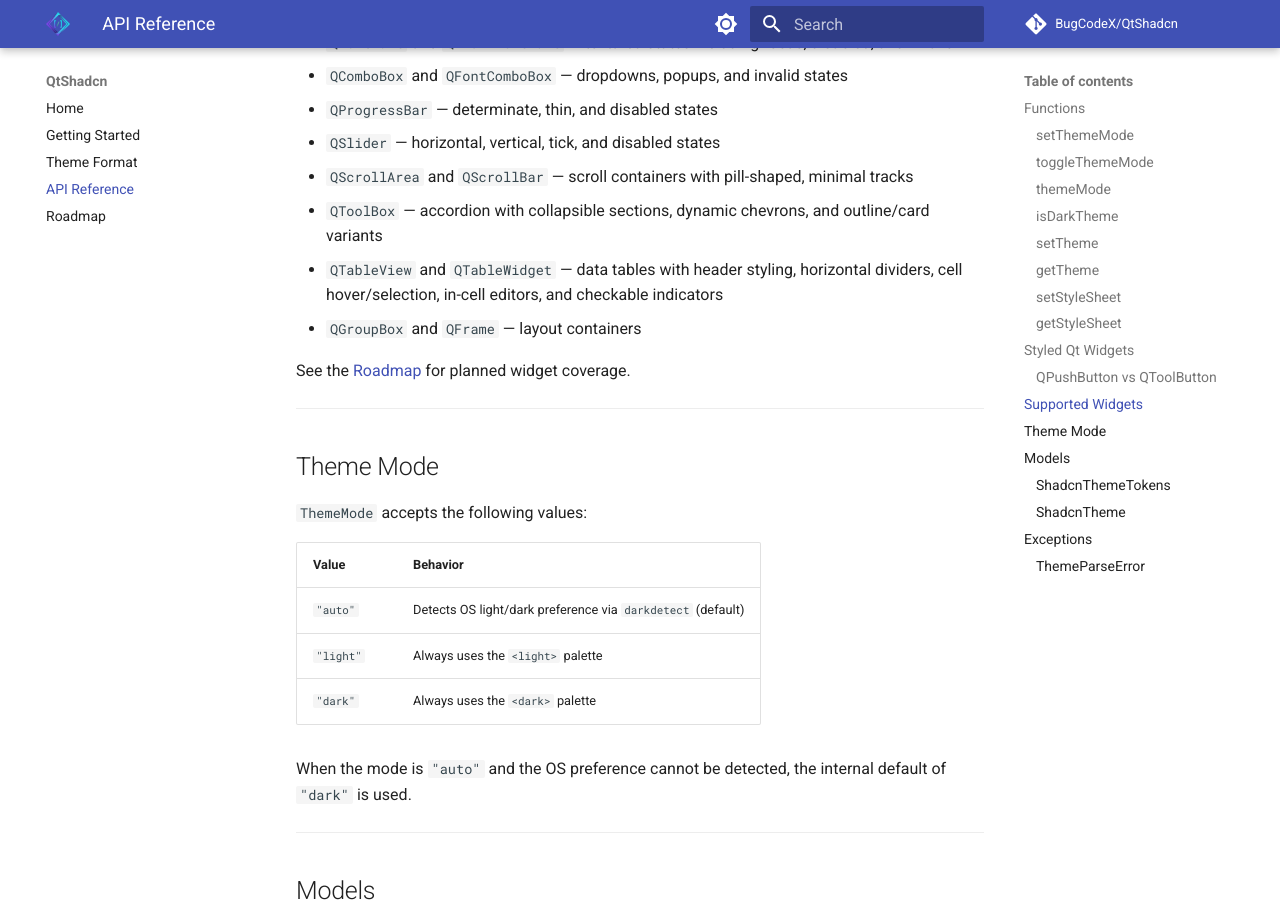
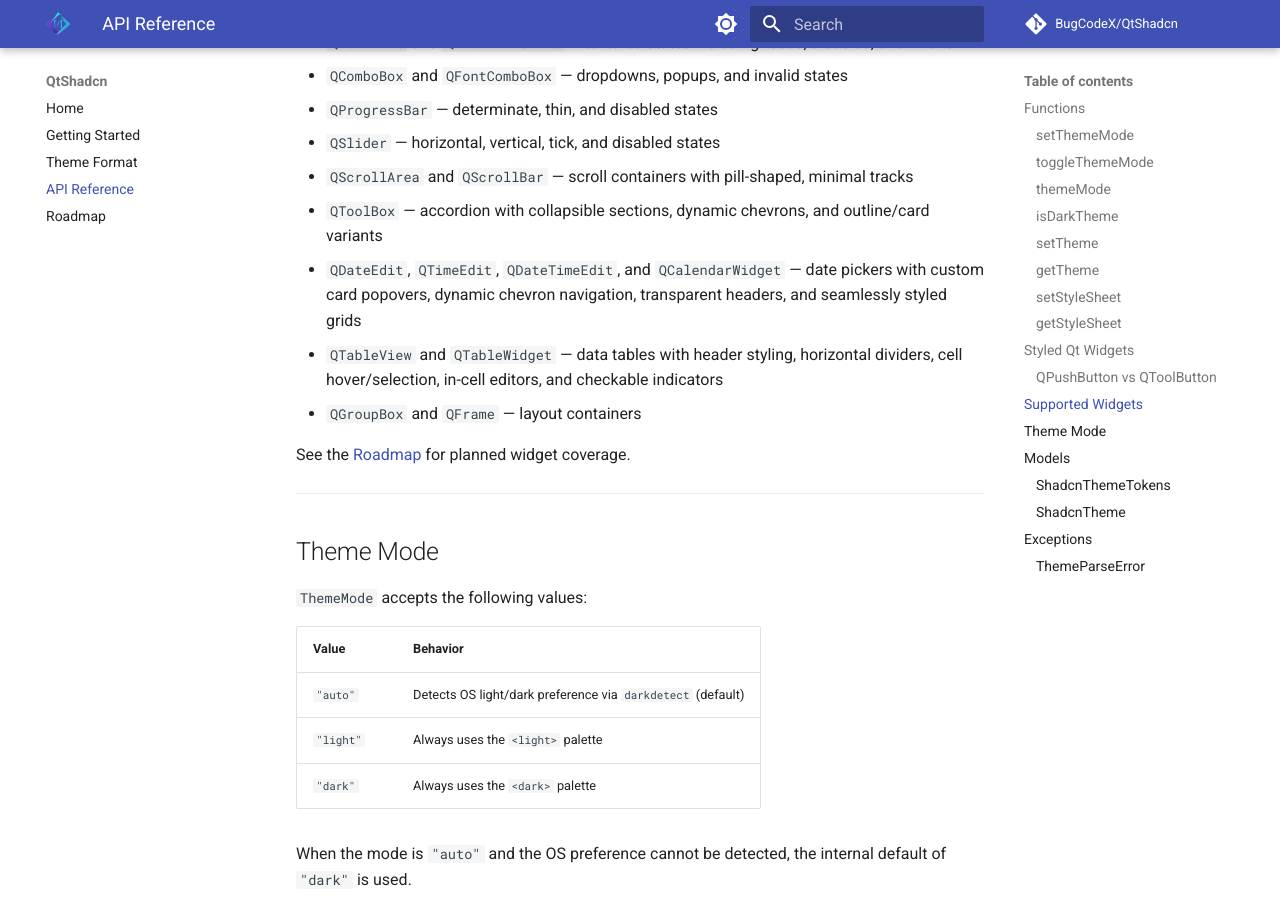
Before and after one commit to BugCodeX/QtShadcn, an MkDocs documentation site: the page built from docs/api-reference.md, in a window 1280 px wide and 900 px high, scrolled down 5244 px. Built offline with MkDocs 1.6.1 and Material for MkDocs 9.7.7, drawn with Linux system fonts in a browser that asks for light colours; comment, search, counter and statistics services are not loaded.

Commit message:
docs: mark QDateEdit, QTimeEdit, QDateTimeEdit and QCalendarWidget as implemented

```diff
--- a/docs/api-reference.md
+++ b/docs/api-reference.md
@@ -219,6 +219,7 @@ QtShadcn ships QSS for these widgets:
 - `QSlider` — horizontal, vertical, tick, and disabled states
 - `QScrollArea` and `QScrollBar` — scroll containers with pill-shaped, minimal tracks
 - `QToolBox` — accordion with collapsible sections, dynamic chevrons, and outline/card variants
+- `QDateEdit`, `QTimeEdit`, `QDateTimeEdit`, and `QCalendarWidget` — date pickers with custom card popovers, dynamic chevron navigation, transparent headers, and seamlessly styled grids
 - `QTableView` and `QTableWidget` — data tables with header styling, horizontal dividers, cell hover/selection, in-cell editors, and checkable indicators
 - `QGroupBox` and `QFrame` — layout containers
 
```
Also changed, not shown: README.md (+1 -0 lines), docs/roadmap.md (+4 -4 lines).
